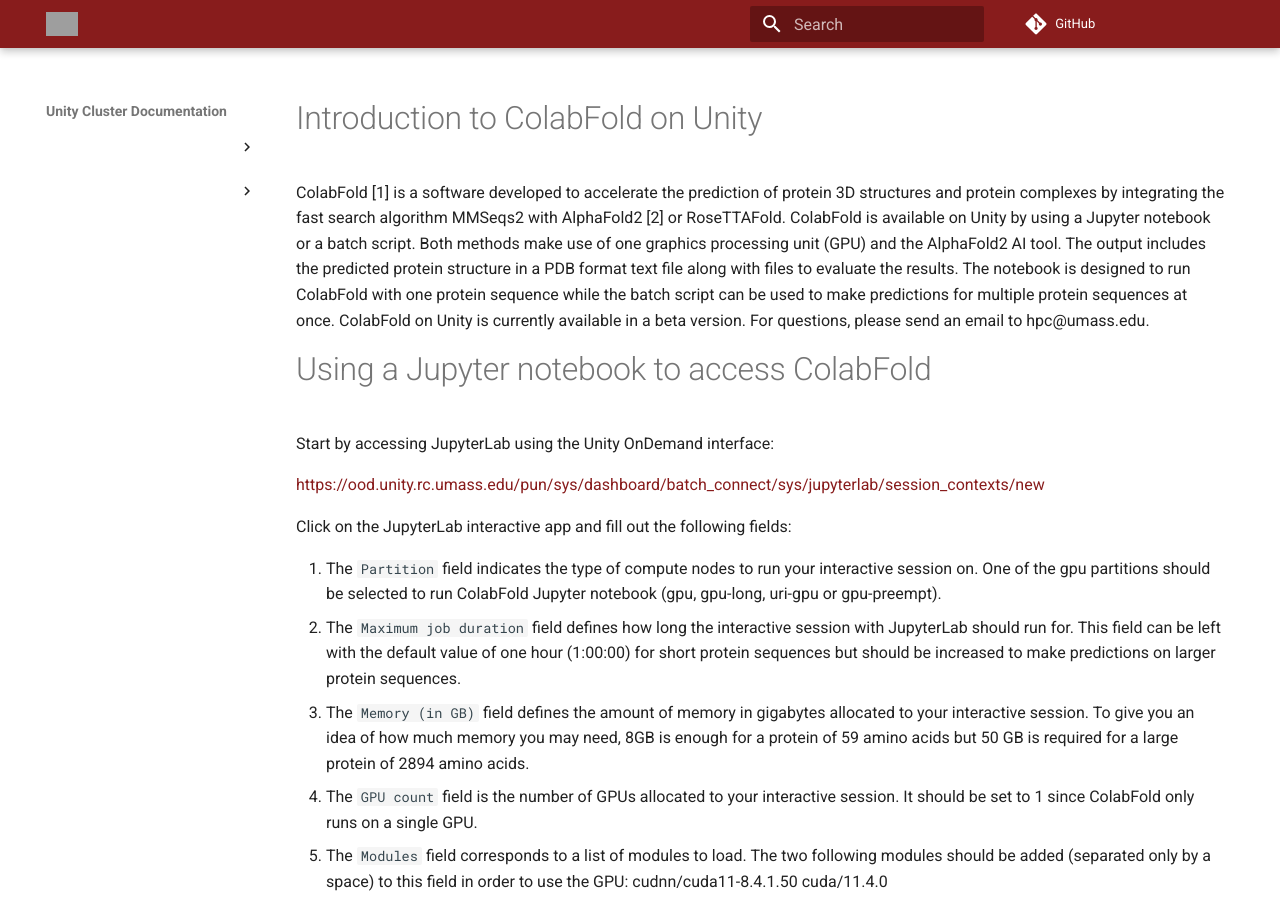
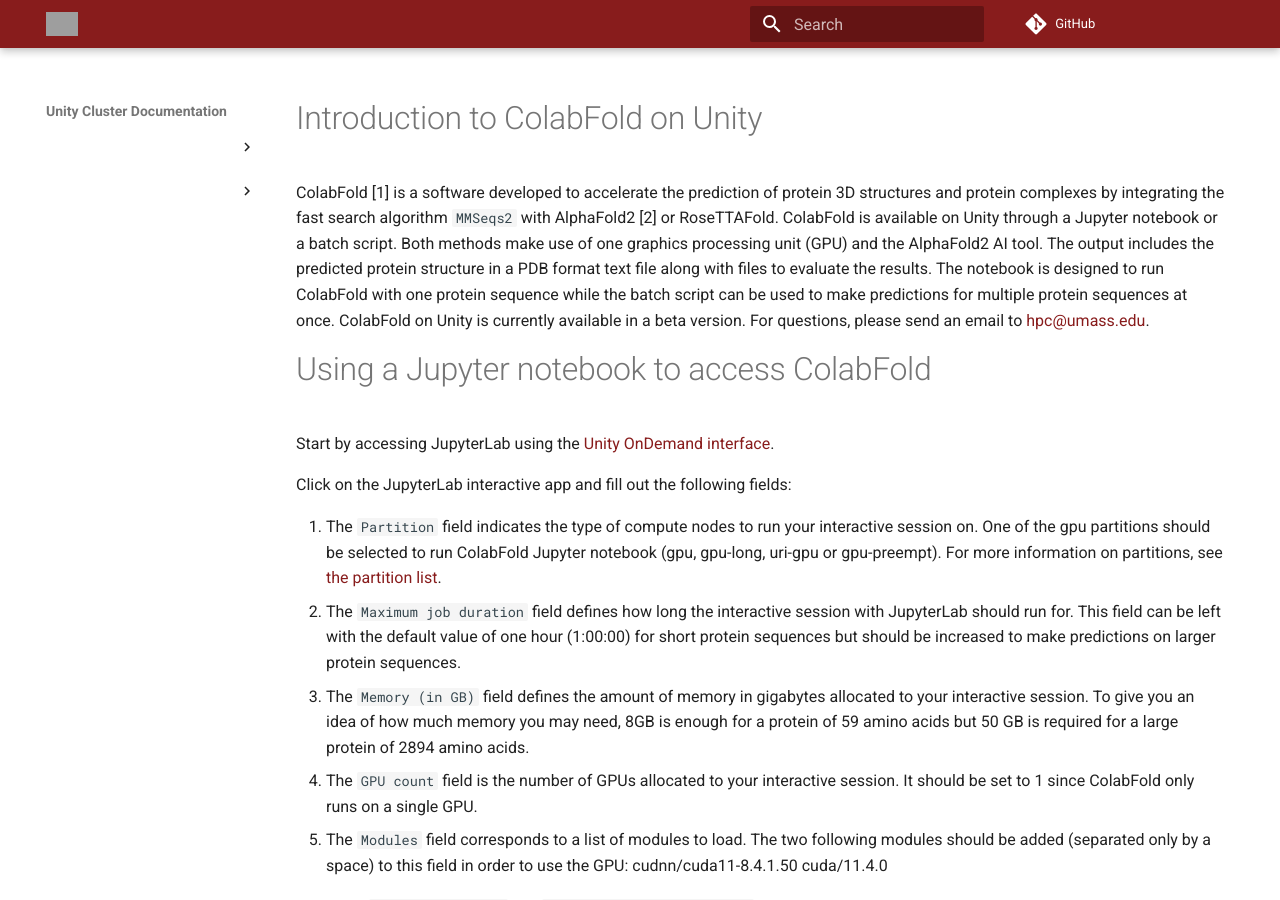
Before and after one commit to UMass-RC/unity-docs, an MkDocs documentation site: the page built from docs/tools/ColabFold.md, in a window 1280 px wide and 900 px high. Built offline with MkDocs 1.6.1 and Material for MkDocs 9.7.7, drawn with Linux system fonts in a browser that asks for light colours; comment, search, counter and statistics services are not loaded; some of the changed text lies outside the part shown; grey boxes are pictures that could not be loaded.

Commit message:
Update ColabFold.md

````diff
--- a/docs/tools/ColabFold.md
+++ b/docs/tools/ColabFold.md
@@ -1,19 +1,17 @@
 # Introduction to ColabFold on Unity
 
-ColabFold [1] is a software developed to accelerate the prediction of protein 3D structures and protein complexes by integrating the fast search algorithm MMSeqs2 with AlphaFold2 [2] or RoseTTAFold.
-ColabFold is available on Unity by using a Jupyter notebook or a batch script. Both methods make use of one graphics processing unit (GPU) and the AlphaFold2 AI tool. The output includes the predicted protein structure in a PDB format text file along with files to evaluate the results.
+ColabFold [1] is a software developed to accelerate the prediction of protein 3D structures and protein complexes by integrating the fast search algorithm `MMSeqs2` with AlphaFold2 [2] or RoseTTAFold.
+ColabFold is available on Unity through a Jupyter notebook or a batch script. Both methods make use of one graphics processing unit (GPU) and the AlphaFold2 AI tool. The output includes the predicted protein structure in a PDB format text file along with files to evaluate the results.
 The notebook is designed to run ColabFold with one protein sequence while the batch script can be used to make predictions for multiple protein sequences at once.
-ColabFold on Unity is currently available in a beta version. For questions, please send an email to hpc@umass.edu.
+ColabFold on Unity is currently available in a beta version. For questions, please send an email to [hpc@umass.edu](mailto:hpc@umass.edu).
 
 # Using a Jupyter notebook to access ColabFold
 
-Start by accessing JupyterLab using the Unity OnDemand interface:
-
-[https://ood.unity.rc.umass.edu/pun/sys/dashboard/batch_connect/sys/jupyterlab/session_contexts/new](https://ood.unity.rc.umass.edu/pun/sys/dashboard/batch_connect/sys/jupyterlab/session_contexts/new)
+Start by accessing JupyterLab using the [Unity OnDemand interface](https://ood.unity.rc.umass.edu/pun/sys/dashboard/batch_connect/sys/jupyterlab/session_contexts/new).
 
 Click on the JupyterLab interactive app and fill out the following fields:
 
-1. The `Partition` field indicates the type of compute nodes to run your interactive session on. One of the gpu partitions should be selected to run ColabFold Jupyter notebook (gpu, gpu-long, uri-gpu or gpu-preempt).
+1. The `Partition` field indicates the type of compute nodes to run your interactive session on. One of the gpu partitions should be selected to run ColabFold Jupyter notebook (gpu, gpu-long, uri-gpu or gpu-preempt). For more information on partitions, see [the partition list](https://docs.unity.rc.umass.edu/technical/partitionlist.html).
 2. The `Maximum job duration` field defines how long the interactive session with JupyterLab should run for. This field can be left with the default value of one hour (1:00:00) for short protein sequences but should be increased to make predictions on larger protein sequences.
 3. The `Memory (in GB)` field defines the amount of memory in gigabytes allocated to your interactive session. To give you an idea of how much memory you may need, 8GB is enough for a protein of 59 amino acids but 50 GB is required for a large protein of 2894 amino acids.
 4. The `GPU count` field is the number of GPUs allocated to your interactive session. It should be set to 1 since ColabFold only runs on a single GPU.
@@ -58,7 +56,7 @@
 The code below is an example of a batch script to run MMSeqs2. The top of the script contains the instruction to use bash to execute the commands (`#!/bin/bash`) and the SBATCH parameters (`#SBATCH <parameter>`) followed by the different modules required to run MMSeqs2 through ColabFold.
 
 
-```
+```bash
 #!/bin/bash
 #SBATCH --partition=cpu
 #SBATCH --nodes=1
@@ -76,7 +74,7 @@
 ```
 
 
-The command colabfold_search shown below is added after activating the conda environment `colabfold-v1.5.0`. In this case, protein sequences contained in a fasta file are aligned against the UniRef30 (`--db1 uniref30_2202/uniref30_2202_db`) and environmental (`--db3 colabfold_envdb_202108/colabfold_envdb_202108_db`) databases. UniRef30 is the default database used to search proteins. In order to use the environmental database, the parameter `--use-env `has to be set to 1 in addition to providing the path (`--db3 colabfold_envdb_202108/colabfold_envdb_202108_db`).
+The command `colabfold_search` shown below is added after activating the conda environment `colabfold-v1.5.0`. In this case, protein sequences contained in a fasta file are aligned against the UniRef30 (`--db1 uniref30_2202/uniref30_2202_db`) and environmental (`--db3 colabfold_envdb_202108/colabfold_envdb_202108_db`) databases. UniRef30 is the default database used to search proteins. In order to use the environmental database, the parameter `--use-env `has to be set to 1 in addition to providing the path (`--db3 colabfold_envdb_202108/colabfold_envdb_202108_db`).
 
 
 ```
@@ -89,19 +87,19 @@
 #### Notes:
 * `<path to fasta file>` is the full path to a fasta file containing protein sequence(s) of interest.
 * `<path to output directory>` is the full path to an existing directory used to store the multiple sequence alignments (MSAs).
-* > Note that it is recommended to request at least 200G using `#SBATCH --mem=200G` in order to load the protein databases.
+* Note that it is recommended to request at least 200G using `#SBATCH --mem=200G` in order to load the protein databases.
 * Running colabfold_search with 1,762 proteins, the UniRef30 and environmental databases and the highest mmseqs sensitivity (s = 8) on a gpu A100 node with 64 threads takes approximately 3h.
 
 ### Train models and make predictions with ColabFold using a batch script
 
-A batch script can be used to train models and make predictions with ColabFold. It should be noted that predictions on proteins longer than 1000bp should be run on a GPU node with at least 40GB VRAM and that the whole process can be expedited on a large set of input protein sequences by submitting the batch script as an array job.
+A batch script can be used to train models and make predictions with ColabFold. It should be noted that predictions on proteins longer than 1000bp should be run on a GPU node with at least 40GB VRAM and that the whole process can be expedited on a large set of input protein sequences by submitting the batch script as an [array job](https://slurm.schedmd.com/job_array.html).
 
 The code below provides an example on how to make predictions using `colabfold_batch` in a batch script:
 
-The parameter --stop-at-score is used to stop generating models until the predicted confidence metric (pLDDT or predicted local distance difference test) is reached.
+The parameter `--stop-at-score` is used to stop generating models until the predicted confidence metric (pLDDT or predicted local distance difference test) is reached.
 
 
-```
+```bash
 #!/bin/bash
 #SBATCH --partition=uri-gpu
 #SBATCH --nodes=1
````
